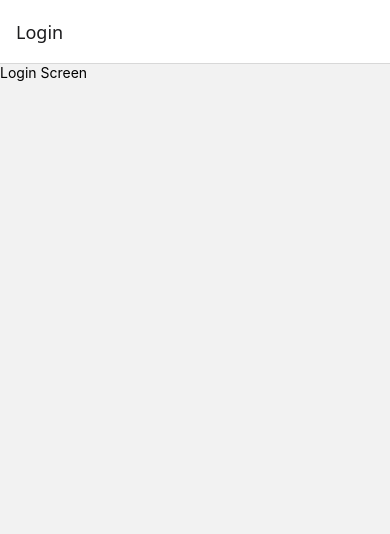
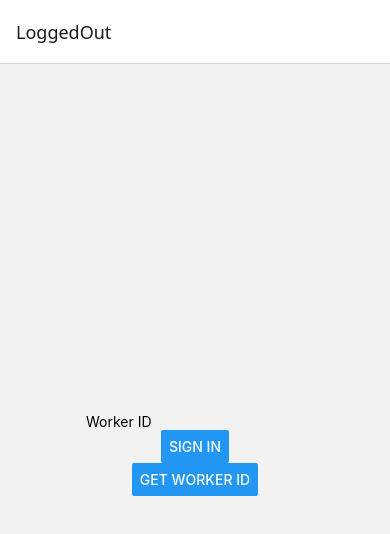
Before and after one commit to PatelPiyush04/SwipeJob, a React Native app: screen / in a window 390 px wide. Shown: the top 534 px of the page. Built offline with nearby package versions, Linux system fonts and the light colour scheme.

Commit message:
all screen setup and auth

```diff
--- a/App.tsx
+++ b/App.tsx
@@ -1,20 +1,21 @@
 
 import * as React from 'react';
-import { createStaticNavigation } from '@react-navigation/native';
-import { createNativeStackNavigator } from '@react-navigation/native-stack';
-import DashboardScreen from './src/screens/dashboard/screen';
-import LoginScreen from './src/screens/login/screen';
-
-const RootStack = createNativeStackNavigator({
-  initialRouteName: 'Login',
-  screens: {
-    Dashboard: DashboardScreen,
-    Login: LoginScreen,
-  },
-});
-
-const Navigation = createStaticNavigation(RootStack);
+import { SignInContext } from './src/context/auth/context';
+import AsyncStorage from '@react-native-async-storage/async-storage';
+import Router from './src/router';
 
 export default function App() {
-  return <Navigation />;
+   const [workerId, setWorkerId] = React.useState<string | undefined>(undefined);
+
+   React.useEffect(() => {
+    const run = async () => {
+      const storageWorkerId = await AsyncStorage.getItem('workerId')
+      if (storageWorkerId) {
+        setWorkerId(storageWorkerId);
+      }
+    }
+    run();
+    }, []);
+
+  return <SignInContext.Provider value={{workerId}} ><Router /></SignInContext.Provider >;
 }
--- a/package.json
+++ b/package.json
@@ -18,7 +18,8 @@
     "react": "18.3.1",
     "react-native": "0.76.1",
     "react-native-safe-area-context": "4.12.0",
-    "react-native-screens": "~4.0.0"
+    "react-native-screens": "~4.0.0",
+    "@react-native-async-storage/async-storage": "1.23.1"
   },
   "devDependencies": {
     "@babel/core": "^7.25.2",
--- /dev/null
+++ b/src/context/auth/context.tsx
@@ -0,0 +1,7 @@
+import React from 'react'
+
+export const SignInContext = React.createContext<{
+  workerId: string | undefined,
+}>({
+  workerId: undefined,
+});
--- /dev/null
+++ b/src/context/auth/useAuth.ts
@@ -0,0 +1,21 @@
+import  { useContext } from "react";
+import { SignInContext } from "./context";
+
+export const useAuth =() => {
+  const context = useContext(SignInContext);
+
+  if(!context) {
+    throw new Error('useAuth must be used within a AuthProvider');
+  }
+  return context;
+}
+
+export const useIsSignedIn = () => {
+  const { workerId } = useAuth();
+  return !!workerId;
+}
+
+export const useIsSignedOut = () => {
+  const { workerId } = useAuth();
+  return !workerId;
+}
--- /dev/null
+++ b/src/router.ts
@@ -0,0 +1,28 @@
+import { createStaticNavigation, StaticParamList } from "@react-navigation/native";
+import { createNativeStackNavigator } from "@react-navigation/native-stack";
+import DashboardScreen from "./screens/dashboard/screen";
+import LoginScreen from "./screens/login/screen";
+import {  useIsSignedIn, useIsSignedOut } from "./context/auth/useAuth";
+
+type RootStackParamList = StaticParamList<typeof RootStack>;
+
+declare global {
+  namespace ReactNavigation {
+    interface RootParamList extends RootStackParamList {}
+  }
+}
+
+const RootStack = createNativeStackNavigator({
+  screens: {
+    LoggedIn: {
+      if: useIsSignedIn,
+      screen: DashboardScreen
+    },
+    LoggedOut: {
+      if: useIsSignedOut,
+      screen: LoginScreen
+    },
+  },
+});
+
+export default createStaticNavigation(RootStack);
--- /dev/null
+++ b/src/screens/dashboard/profile/screen.tsx
@@ -0,0 +1,16 @@
+import AsyncStorage from "@react-native-async-storage/async-storage";
+import React from "react";
+import { Button, Text, View } from "react-native";
+
+export default function ProfileScreen() {
+  const handleSignOut = () => {
+    AsyncStorage.removeItem('workerId');
+  }
+
+  return (
+    <View>
+      <Text>Profile</Text>
+      <Button title="Sign Out" onPress={handleSignOut} />
+    </View>
+  );
+}
--- a/src/screens/dashboard/screen.tsx
+++ b/src/screens/dashboard/screen.tsx
@@ -1,6 +1,7 @@
 import { createBottomTabNavigator } from '@react-navigation/bottom-tabs';
 import HomeScreen from './home/screen';
 import SearchScreen from './search/screen';
+import ProfileScreen from './profile/screen';
 
 const DashboardScreen = createBottomTabNavigator({
   screenOptions: {
@@ -8,7 +9,8 @@ const DashboardScreen = createBottomTabNavigator({
   },
   screens: {
     Home: HomeScreen,
-    Profile: SearchScreen,
+    Search: SearchScreen,
+    Profile: ProfileScreen
   },
 });
 
--- a/src/screens/login/screen.tsx
+++ b/src/screens/login/screen.tsx
@@ -1,8 +1,27 @@
 import React from 'react'
-import { Text, View } from 'react-native'
+import { Alert, Button, TextInput, View } from 'react-native'
+import AsyncStorage from '@react-native-async-storage/async-storage';
 
 export default function LoginScreen() {
-  return <View>
-    <Text>Login Screen</Text>
-  </View>
+  const [workerId, setWorkerId] = React.useState<string | undefined>(undefined);
+
+  const handleSignIn = async() => {
+    if (!workerId || workerId !== process.env.EXPO_PUBLIC_WORKER_ID) {
+      return Alert.alert('Invalid Worker ID', 'Please enter a valid worker ID');
+    }
+
+    await AsyncStorage.setItem('workerId', workerId);
+  }
+
+  const handleGetWorkerId = async () => {
+    setWorkerId(process.env.EXPO_PUBLIC_WORKER_ID);
+  }
+
+  return (
+    <View style={{ flex: 1, alignItems: 'center', justifyContent: 'center' }}>
+      <TextInput placeholder="Worker ID" value={workerId} onChangeText={setWorkerId} />
+      <Button title="Sign In" onPress={handleSignIn} />
+      <Button title="Get Worker ID" onPress={handleGetWorkerId} />
+    </View>
+  );
 }
```
Also changed, not shown: 2 other files (tests, documents, lock files or other folders).
